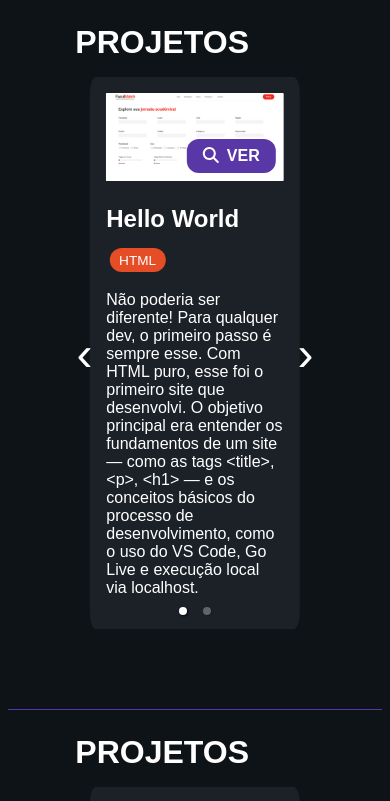
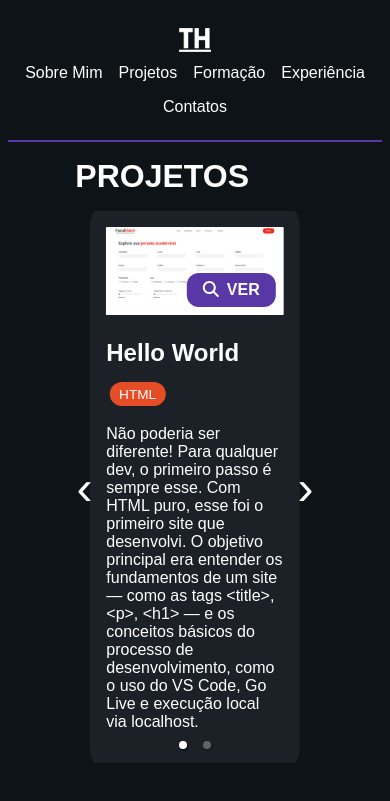
Before and after one commit to Thiago0808/portfolio, a React (Vite) app: page / in a window 390 px wide. Shown: the top 801 px of the page. Built offline with nearby package versions, Linux system fonts and the light colour scheme; a web font is replaced by a local one.

Commit message:
feat: Adiciona componente Header

```diff
--- a/src/App.css
+++ b/src/App.css
@@ -1,6 +1,10 @@
 body{
   background-color:#0E1318;
   font-family: Arial, Helvetica, sans-serif;
+}
+
+html{
+  scroll-behavior: smooth;
 }
 
 .container{
--- a/src/App.tsx
+++ b/src/App.tsx
@@ -1,10 +1,12 @@
 import './App.css'
+import Header from './components/Header'
 import Projects from './sections/projects'
 
 function App() {
 
   return (
     <div className='container'>
+      <Header />
       {/* Sobre Mim */}
       <Projects />
       <hr />
--- /dev/null
+++ b/src/components/Header/index.tsx
@@ -0,0 +1,19 @@
+import React from 'react';
+import './style.css';
+
+const Header: React.FC = () => {
+  return (
+    <header className="header">
+      <img src="/src/assets/img/icon.png" alt="Ícone do Portfólio" className="header-icon" />
+      <nav className="header-nav">
+        <a href="#sobre-mim">Sobre Mim</a>
+        <a href="#projetos">Projetos</a>
+        <a href="#formacao">Formação</a>
+        <a href="#experiencia">Experiência</a>
+        <a href="#contatos">Contatos</a>
+      </nav>
+    </header>
+  );
+};
+
+export default Header;
--- /dev/null
+++ b/src/components/Header/style.css
@@ -0,0 +1,56 @@
+.header {
+  display: flex;
+  align-items: center;
+  justify-content: space-between;
+  flex-wrap: wrap;
+  padding: 1rem 3rem; /* aumentei o padding lateral */
+  background-color: #0e1318;
+  color: white;
+  border-bottom: 2px solid #5a37a6;
+  width: 100%;
+  box-sizing: border-box;
+}
+
+.header-icon {
+  width: 40px;
+  height: 40px;
+  object-fit: contain;
+}
+
+.header-nav {
+  display: flex;
+  gap: 2rem; /* aumentei o espaço entre os links */
+  flex-wrap: wrap;
+  padding: 0.5rem 1rem; /* adicionei um leve padding */
+}
+
+.header-nav a {
+  color: white;
+  text-decoration: none;
+  font-weight: 500;
+  transition: color 0.3s;
+}
+
+.header-nav a:hover {
+  color: #a78bfa;
+}
+
+@media (max-width: 600px) {
+  .header {
+    flex-direction: column;
+    align-items: center;
+    text-align: center;
+    padding: 1rem;
+  }
+
+  .header-icon {
+    width: 32px;
+    height: 32px;
+  }
+
+  .header-nav {
+    justify-content: center;
+    gap: 1rem;
+    padding: 0.5rem 0;
+  }
+}
--- a/src/sections/projects/index.tsx
+++ b/src/sections/projects/index.tsx
@@ -26,7 +26,7 @@ function Projects() {
   ]
 
   return (
-    <div className="projects">
+    <div className="projects" id="projetos">
       <SectionTitle title={"PROJETOS"}/>
       <div className="carousel">
         <Carousel
```
Also changed, not shown: 1 other file (tests, documents, lock files or other folders). Lines whose indentation alone changed are shown as unchanged.
